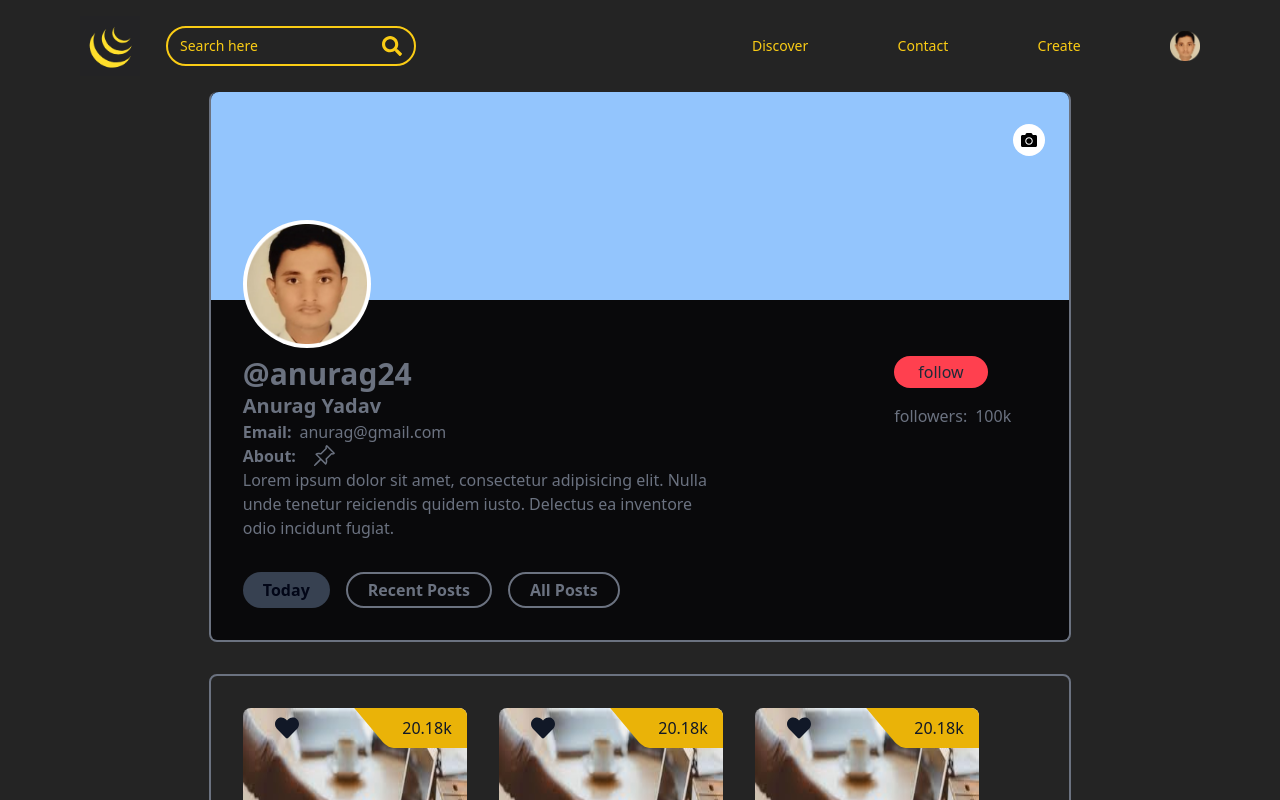
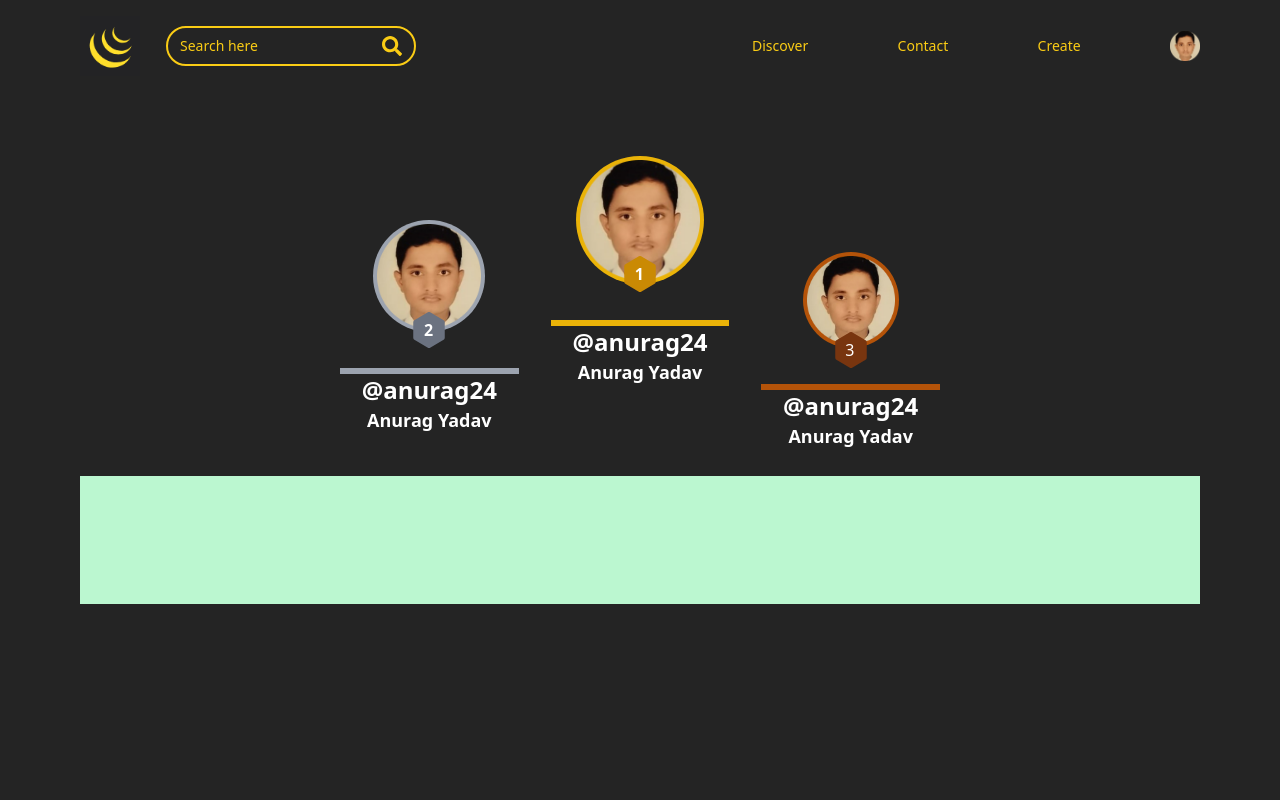
Before and after one commit to AnuragYadav1920/webfeed-frontend, a React (Vite) app: page / in a window 1280 px wide. Shown: the top 800 px of the page. Built offline with nearby package versions, Linux system fonts and the light colour scheme.

Commit message:
ranking designed

```diff
--- a/src/App.jsx
+++ b/src/App.jsx
@@ -6,19 +6,21 @@ import Contact from "./pages/Contact/contact.jsx"
 import Footer from "./components/Footer/Footer.jsx"
 import Create from "./pages/Create/Create.jsx"
 import AccountDetails from "./pages/AccountInfo/AccountDetails.jsx"
+import TopCreators from "./pages/TopCreators/TopCreators.jsx"
 export default function App() {
   return (
     <>
 
     <div className='mx-20'>
       <Navbar/>
+      {/* <Home />
+      <Create/>
       <AccountDetails/>
-      {/* <Home />  */}
-      {/* <Create/> */}
-      {/* <Login/> */}
-      {/* <SignUp/> */}
-      {/* <Contact/> */}
-      {/* <Footer/> */}
+      <Login/>
+      <SignUp/>
+      <Contact/>
+      <Footer/> */}
+      <TopCreators/>
     </div>
 
   </>
--- a/src/index.css
+++ b/src/index.css
@@ -101,3 +101,9 @@ body{
 .like:hover{
   color:#ff404f
 }
+
+.rank-icon{
+  position:absolute;
+  left: 47%;
+  top:17%
+}
--- /dev/null
+++ b/src/pages/TopCreators/TopCreators.jsx
@@ -0,0 +1,79 @@
+import React from 'react'
+import { BsFillHexagonFill } from "react-icons/bs";
+import { PiCrownSimpleFill } from "react-icons/pi";
+
+const TopCreators = () => {
+  return (
+    <>
+        <div>
+            <div className='flex-row space-y-16 my-16'>
+                <div className='h-auto grid w-custom-podium-width grid-cols-3 content-end  items-end  gap-8 mx-auto text-white text-center '>
+                    <div className='h-48 '>
+                            <div className='w-28 mx-auto'>
+                                <div className='bg-gray-400 p-1 rounded-full'>
+                                    <img src="images/photo-modified.png" alt="" />
+                                </div>
+                            </div>
+                            <div className='grid justify-center text-white relative font-bold bottom-5'>
+                            <div className='text-gray-500 text-4xl justify-center'>
+                                <BsFillHexagonFill/>
+                            </div>
+                            <div className='rank-icon'>
+                                2
+                            </div>
+                        </div>
+                            <div className='text-xl bg-gray-400 h-1.5'></div>
+                            <div className='font-bold text-2xl'>@anurag24</div>
+                            <div className='font-semibold text-lg'>Anurag Yadav</div>
+
+                    </div>
+                    <div className='h-64'>
+                            <div className='w-32 mx-auto'>
+                                <div className='bg-yellow-500 p-1 rounded-full'>
+                                    <img src="images/photo-modified.png" alt="" />
+                                </div>
+                            </div>
+                            <div className='grid justify-center text-white relative font-bold bottom-7'>
+                            <div className='text-yellow-600 text-4xl justify-center'>
+                                <BsFillHexagonFill/>
+                            </div>
+                            <div className='rank-icon'>
+                                1
+                            </div>
+                        </div>
+                            <div className='text-xl bg-yellow-500 h-1.5'></div>
+                            <div className='font-bold text-2xl'>@anurag24</div>
+                            <div className='font-semibold text-lg'>Anurag Yadav</div>
+
+                    </div>
+                    <div className=' h-40  '>
+                            <div className='w-24 mx-auto'>
+                                <div className='bg-amber-700 p-1 rounded-full'>
+                                    <img src="images/photo-modified.png" alt="" />
+                                </div>
+                            </div>
+                        <div className='grid justify-center text-white relative bottom-4'>
+                            <div className='text-amber-900 text-4xl justify-center font-bold '>
+                                <BsFillHexagonFill/>
+                            </div>
+                            <div className='rank-icon'>
+                                3
+                            </div>
+                        </div>
+                            <div className='text-xl bg-amber-700 h-1.5'></div>
+                            <div className='font-bold text-2xl'>@anurag24</div>
+                            <div className='font-semibold text-lg'>Anurag Yadav</div>
+
+                    </div>
+                </div>
+                <div className='w-full bg-green-200 h-32 '>
+
+                </div>
+            </div>
+
+        </div>
+    </>
+  )
+}
+
+export default TopCreators
--- a/tailwind.config.js
+++ b/tailwind.config.js
@@ -7,23 +7,27 @@ export default {
   theme: {
     extend: {
       height: {
+        'custom':'100%',
         'custom-size': '400px', // You can specify any custom size here
         'custom-blog-height':'250px',
         'custom-textarea-height':'120px',
         'custom-card-height':'355px',
         'custom-account-sec-height': '70vh'
+
       },
       minHeight:{
         'custom-size': '550px'
       },
       width:{
+        'custom':'80%',
         'custom-width': '92.5vw',
         'custom-blog-width':'500px',
         'custom-input-width':'450px',
         'custom-button-width':'250px',
         'custom-card-width':'220px',
         'custom-account-sec-width': '77%',
-        'custom-blog-box-width':'80%'
+        'custom-blog-box-width':'80%',
+        'custom-podium-width':'600px'
       },
       backgroundColor:{
         'custom-bg-color':'#3b3b3b',
@@ -49,7 +53,10 @@ export default {
       skew:{
         'custom-logo-skew': '20deg',
         'custom-skew':'40deg'
-      }
+      },
+     fontSize:{
+      'custom':'7rem'
+     }
 
       // inset: {
       //   'custom-top': '10px',
```
